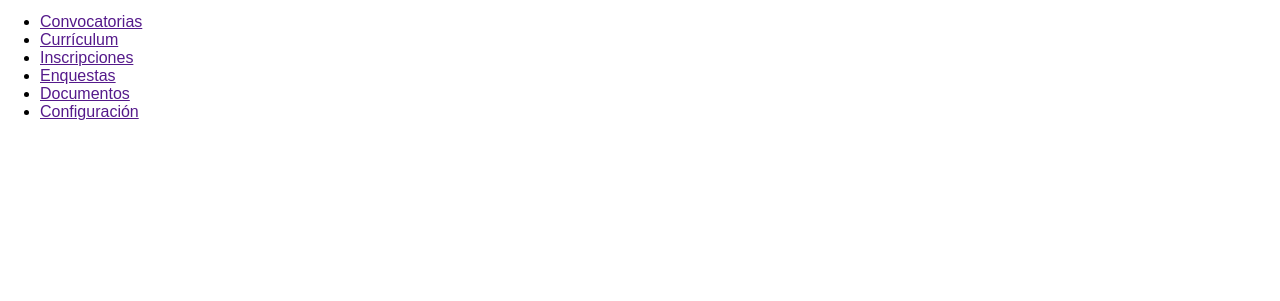
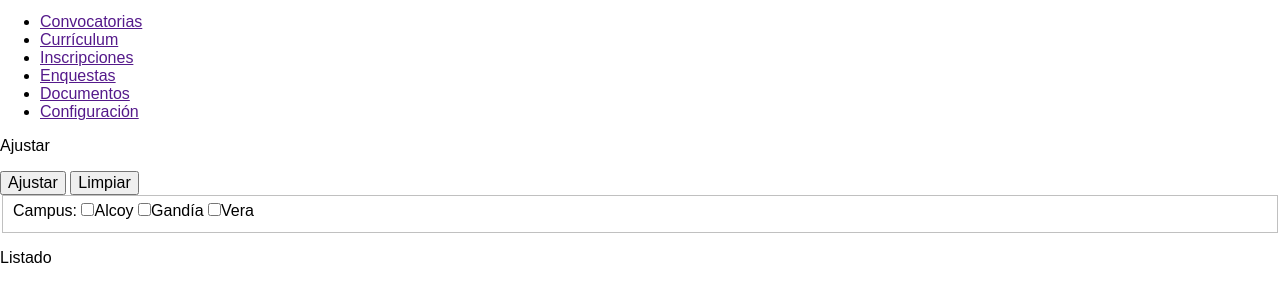
Before and after one commit to adanto/servipoli, a plain HTML site: page index.html in a window 1280 px wide. Shown: the part 97-398 px from the top of the page. Drawn offline with nearby package versions, Linux system fonts and the light colour scheme.

Commit message:
Empezando con el fomulario

```diff
--- a/index.html
+++ b/index.html
@@ -29,7 +29,7 @@
         </div>
 
         <div id="principal">
-            <div id="nav">
+            <div id="left">
                 <ul>
                     <li><a href="">Convocatorias</a></li>
                     <li><a href="">Currículum</a></li>
@@ -38,6 +38,23 @@
                     <li><a href="">Documentos</a></li>
                     <li><a href="">Configuración</a></li>
                 </ol>
+            </div>
+            <div id="rigth">
+                <div class="section" id="ajustar">
+                    <p>Ajustar</p>
+                    <input type="button" value="Ajustar">
+                    <input type="button" value="Limpiar">
+                    <form method="post">
+                        <fieldset> Campus:
+                            <input type="checkbox" name="campus" value="Alcoy" />Alcoy
+                            <input type="checkbox" name="campus" value="Gandia" />Gandía
+                            <input type="checkbox" name="campus" value="Vera" />Vera<br />
+                        </fieldset>
+                    </form>
+                </div>
+                <div class="section" id="listado">
+                    <p>Listado</p>
+                </div>
             </div>
         </div>
 
```
